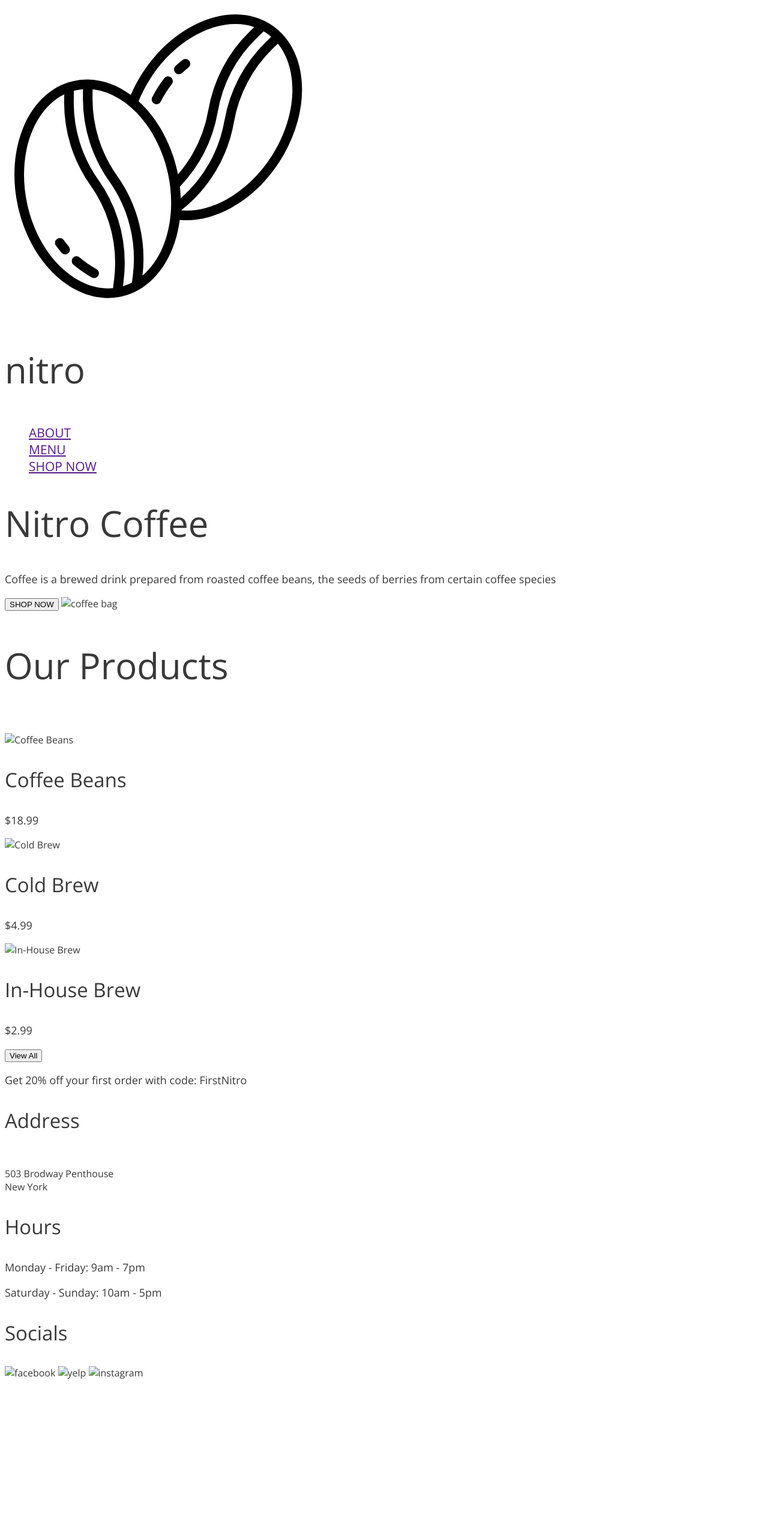
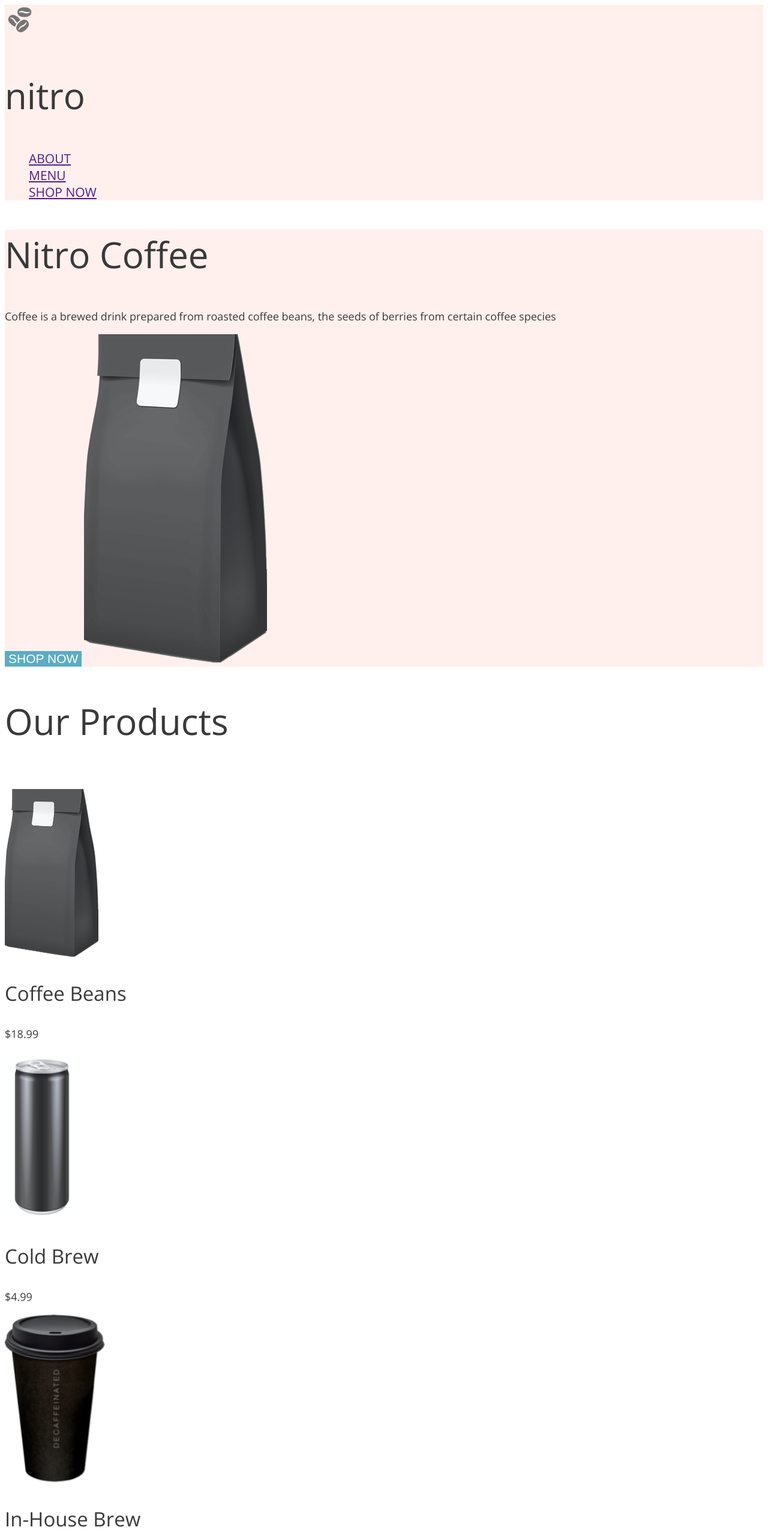
Before and after one commit to manny-torres-02/Coffee-Shop-Starter-Code, a plain HTML site: page manuel-torres-coffeeshop/index.html in a window 1280 px wide. Shown: the top 2560 px of the page at 60% size. Before the commit the page ends 2307 px from the top, so only its background shows below. Drawn offline with nearby package versions, Linux system fonts and the light colour scheme.

Commit message:
Completed Exercise 8

```diff
--- a/manuel-torres-coffeeshop/css/global.css
+++ b/manuel-torres-coffeeshop/css/global.css
@@ -35,9 +35,14 @@ h2 {
   /* color: var(--graphite) */
 }
 
+.pink {
+  background-color: var(--nitro-pink);
+}
+
 /* TODO: Check if you need to remove
  */
-h3 {
+h3,
+.footer h1 {
   font-size: 33px;
   font-weight: 300;
 }
@@ -46,6 +51,8 @@ h3 {
 .nitro {
   color: var(--graphite);
   text-decoration: none;
+  font-weight: 300;
+  font-size: 33px;
 }
 
 ul {
@@ -71,7 +78,8 @@ ul {
   background-size: center;
 }
 
-nav li {
+nav li,
+button {
   font-size: 21px;
   font-weight: 400;
 }
@@ -92,6 +100,11 @@ p {
 
 .bold {
   font-style: bold;
+  font-weight: 700;
+}
+
+.regular-fw {
+  font-weight: 400;
 }
 
 .menu a {
@@ -105,3 +118,12 @@ p {
   font-size: 21px;
   font-weight: 400;
 }
+
+footer > section > h3 {
+  margin-top: 0;
+  margin-bottom: 8px;
+  /* color: red; */
+}
+.icon {
+  width: 50px;
+}
--- a/manuel-torres-coffeeshop/css/landing.css
+++ b/manuel-torres-coffeeshop/css/landing.css
@@ -0,0 +1,32 @@
+.discount-banner {
+  width: 90%;
+  background-color: var(--graphite);
+  color: white;
+}
+
+.discount-regular {
+  font-size: 45px;
+  /* font-weight: 400px; */
+}
+
+.discount-bold {
+  font-size: 45px;
+  font-weight: 700;
+}
+
+
+button {
+  background-color: var(--nitro-blue);
+  color: white;
+  /* padding: 6px; */
+  border: none;
+}
+
+/* Images  */
+.hero {
+  /* height: 280px; */
+}
+
+.product {
+  height: 280px;
+}
--- a/manuel-torres-coffeeshop/css/menu.css
+++ b/manuel-torres-coffeeshop/css/menu.css
@@ -27,9 +27,6 @@ nav h1 {
   text-align: center;
 }
 
-.pink {
-  background-color: var(--nitro-pink);
-}
 
 .grey {
   text-align: center;
--- a/manuel-torres-coffeeshop/index.html
+++ b/manuel-torres-coffeeshop/index.html
@@ -8,60 +8,76 @@
       rel="stylesheet"
     />
     <link rel="stylesheet" type="text/css" href ="./css/global.css"/>
-    <link rel="stylesheet" type="text/css" href="./css/styles.css " />
+    <link rel="stylesheet" type="text/css" href="./css/landing.css " />
     <title>Coffee Shop - Home</title>
   </head>
   <body>
     <header>
-      <nav>
-        <img src="./assets/coffee-beans.svg" alt="coffee beans" />
-        <h2>nitro</h2>
-        <ul>
-          <li>
-            <a href="">ABOUT</a>
-          </li>
-          <li>
-            <a href="">MENU</a>
-          </li>
-          <li>
-            <a href="">SHOP NOW</a>
-          </li>
+      <nav class="pink">
+        <!-- TODO: width according to the iconagrapohy slide  -->
+        <img
+          class="coffee-beans-LF"
+          src="./assets/coffee-beans-logo-and-footer.svg"
+        />
+        <a class="nitro" href="" target="_blank"><h2>nitro</h2></a>
+        <ul class="">
+          <li><a href="">ABOUT</a></li>
+          <li><a href="">MENU</a></li>
+          <li><a href="">SHOP NOW</a></li>
         </ul>
+        <!-- TODO: Make this match the end goal? Does this photo exist within the landing page design? does not exist in exercise 7 mockup
+          -->
+        <!-- <div class="coffee-circle">
+          <h1 class="title-box">MENU</h1>
+        </div> -->
+
+        <!-- <ul class="menu"> -->
+          <!-- <h1 class="title-box">MENU</h1> -->
+           <!-- TODO: does not exist in exercise 7 mockup -->
+          <!-- <li class="menu-link"><a href="#hot-drinks">HOT DRINKS</a></li> -->
+          <!-- <li class="menu-link"><a href="#cold-drinks">COLD DRINKS</a></li> -->
+          <!-- <li class="menu-link"><a href="#pastries">PASTRIES</a></li> -->
+        <!-- </ul> -->
       </nav>
       <main>
+        <section class="pink">
         <h1>Nitro Coffee</h1>
         <p>
           Coffee is a brewed drink prepared from roasted coffee beans, the seeds
           of berries from certain coffee species
         </p>
-        <button>SHOP NOW</button>
-        <img src="" alt="coffee bag" />
+        <button>SHOP  NOW</button>
+
+        <img class="hero" src="./assets/coffeebeans-hero.png" alt="coffee bag" />
+      </section>
         <section>
           <h2>Our Products</h2>
+          <!-- TODO: what is this image tag for  -->
           <img src="" alt="" />
           <div>
-            <img src="" alt="Coffee Beans" />
+            <img class="product"
+            src="./assets/coffeebeans-hero.png" alt="Bag of Coffee Beans" />
             <h3>Coffee Beans</h3>
             <p>$18.99</p>
           </div>
           <div>
-            <img src="" alt="Cold Brew" />
+            <img class="product" src="./assets/coldbrew.png" alt="Cold Brew" />
             <h3>Cold Brew</h3>
             <p>$4.99</p>
           </div>
           <div>
-            <img src="" alt="In-House Brew" />
+            <img class="product" src="./assets/inhousebrew.png" alt="In-House Brew" />
             <h3>In-House Brew</h3>
             <p>$2.99</p>
           </div>
           <button>View All</button>
         </section>
         <!-- Discounts -->
-        <section>
-          <p>Get 20% off your first order with code: FirstNitro</p>
+        <section class="discount-banner">
+          <p class="discount-regular">Get 20% off your first order with code: <span class="discount-bold">FirstNitro</span></p>
         </section>
       </main>
-      <footer>
+      <footer class="pink">
         <!-- Address -->
         <section>
           <h3>Address</h3>
@@ -71,15 +87,15 @@
         <section>
           <h3>Hours</h3>
           <!-- TODO: do I need to reformat?  -->
-          <p>Monday - Friday: 9am - 7pm</p>
-          <p>Saturday - Sunday: 10am - 5pm</p>
+          <p class="bold">Monday - Friday: <span class="regular-fw">9am - 7pm</span></p>
+          <p class="bold">Saturday - Sunday:  <span class="regular-fw">10am - 5pm</span></p>
         </section>
         <section>
           <!-- Socials -->
           <h3>Socials</h3>
-          <img src="" alt="facebook"/>
-          <img src="" alt="yelp"/>
-          <img src="" alt="instagram"/>
+          <img class="icon" src="./assets/Facebook-Icon.svg" alt="Facebook"/>
+          <img class="icon" src="./assets/Yelp-Icon.svg" alt="Yelp"/>
+          <img class="icon" src="./assets/Instagram-Icon.svg" alt="Instagram"/>
         </section>
       </footer>
 
```
Also changed, not shown: manuel-torres-coffeeshop/pages/menu.html (line endings or trailing spaces), 1 other file.
